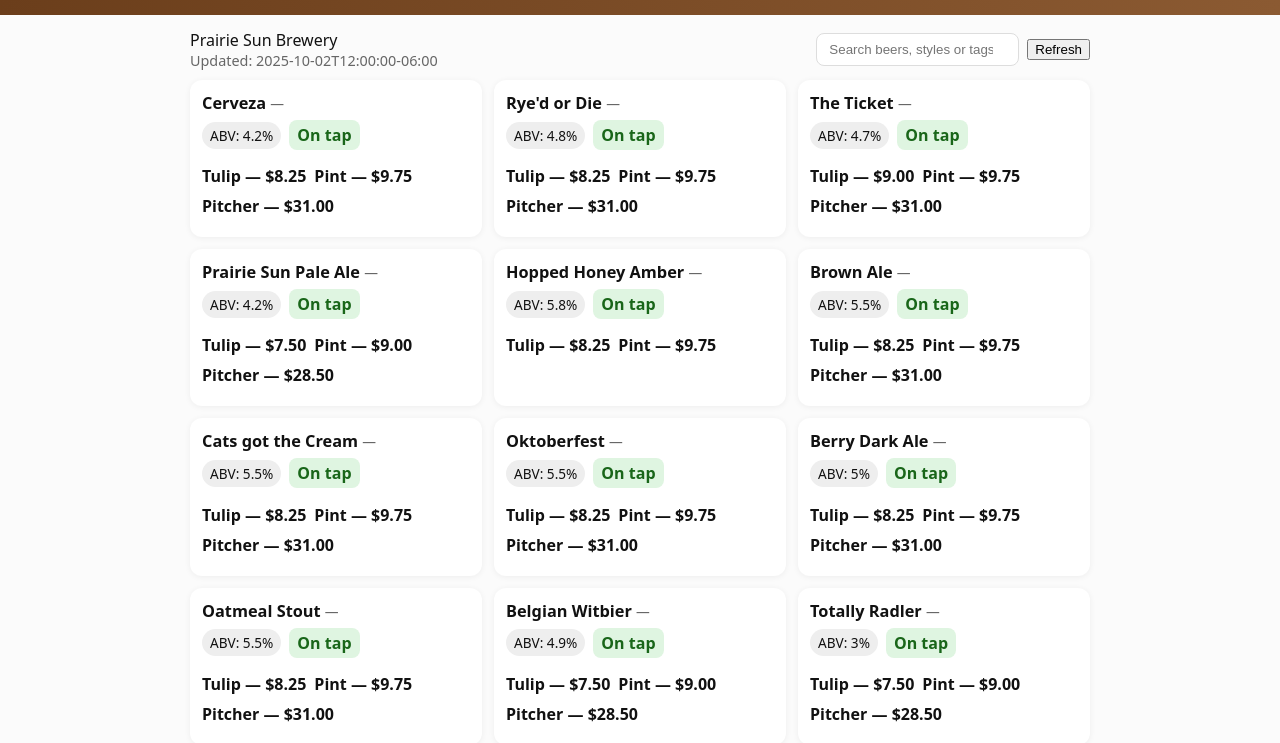
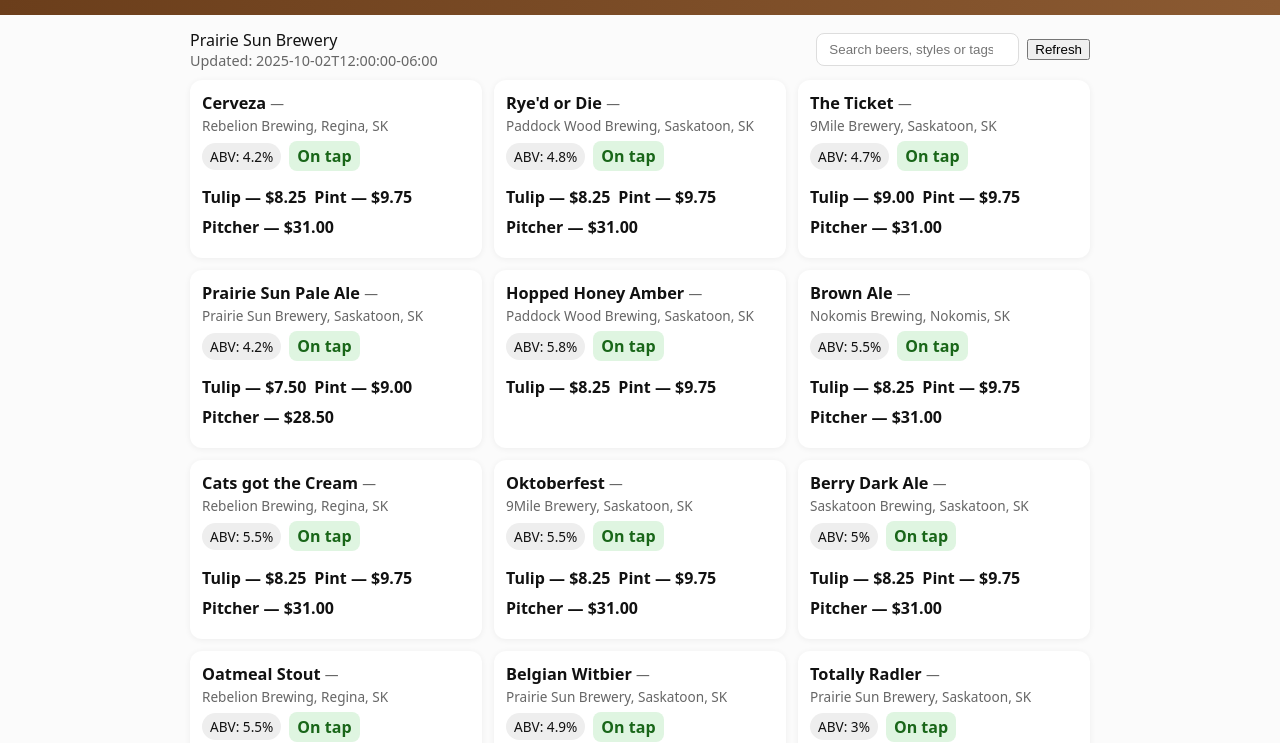
Before and after one commit to prairie-sun/prairie-sun-pwa, a plain HTML site: page index.html in a window 1280 px wide. Shown: the part 75-818 px from the top of the page. Drawn offline with Linux system fonts and the light colour scheme.

Commit message:
Update taplist with full current menu

```diff
--- a/index.html
+++ b/index.html
@@ -114,6 +114,12 @@
     card.className = 'card';
     card.innerHTML = `
       <h3>${escapeHtml(beer.name)} <span style="font-weight:400; font-size:0.86rem; color:var(--muted)">— ${escapeHtml(beer.style || '')}</span></h3>
+
+      <!-- Added producer and location here -->
+      <div style="font-size:0.85rem; color:var(--muted); margin-top:2px">
+        ${escapeHtml(beer.producer || '')}${beer.location ? ', ' + escapeHtml(beer.location) : ''}
+      </div>
+
       <div class="meta-row">
         <div class="pill">ABV: ${beer.abv ?? '—'}%</div>
         ${beer.ibu ? `<div class="pill">IBU: ${beer.ibu}</div>` : ''}
@@ -126,6 +132,7 @@
     beerGrid.appendChild(card);
   }
 }
+
 
   document.getElementById('refresh').addEventListener('click', fetchTaplist);
   searchEl.addEventListener('input', (e)=> filterGrid(e.target.value));
```
Lines whose indentation alone changed are shown as unchanged.
